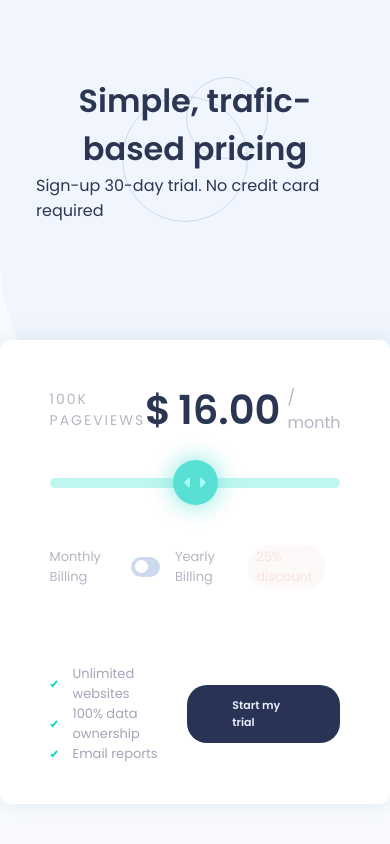
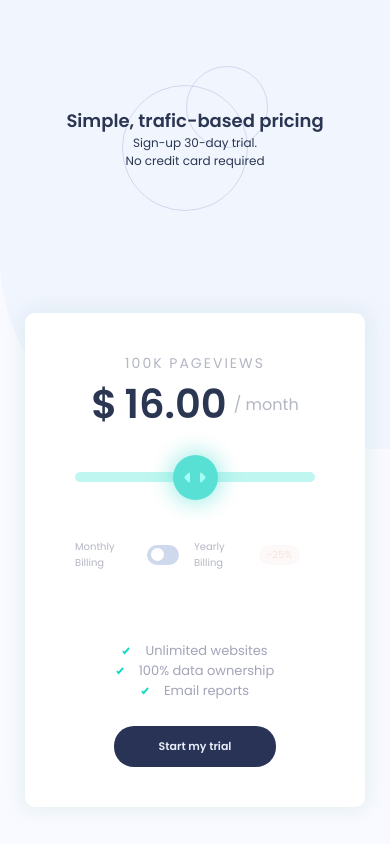
Before and after one commit to thiagoaugusto-as/interactive-pricing-component, a plain HTML site: page index.html in a window 390 px wide. Drawn offline with Linux system fonts and the light colour scheme.

Commit message:
responsividade

```diff
--- a/index.html
+++ b/index.html
@@ -17,7 +17,7 @@
   </div>
   <div class="main-card">
     <div class="main-card--header">
-      <span id="view"></span>
+      <span id="view" class="main-card--header--views"></span>
       <div class="main-card--header--number">
         <h1>$</h1>
         <h1 id="value_month"></h1>
@@ -37,7 +37,10 @@
       </label>
 
       <span>Yearly Billing</span>
-      <div class="main-card--toggle--discount" id="content-discont">25% discount</div>
+      <div class="main-card--toggle--discount" id="content-discont">
+        <span class="main-card--toggle--discount--min">-25%</span>
+        <span class="main-card--toggle--discount--max">25% discount</span>
+      </div>
     </div>
     <div class="main-card--submit">
       <div class="main-card--submit--list">
--- a/style.css
+++ b/style.css
@@ -27,13 +27,16 @@ body {
     justify-content: center;
     align-items: center;
     flex-wrap: wrap;
+
 }
 .header-title {
-    width: 100%;
+    width: 100% !important;
     background-image: url("./images/pattern-circles.svg");
     background-repeat: no-repeat;
     background-position-x: center;
     background-position-y: center;
+
+    text-align: center;
 
     display: flex;
     justify-content: center;
@@ -51,6 +54,8 @@ body {
     width: 500px;
     padding: 40px 50px 40px 50px;
 
+    margin: 0px 25px;
+
     border-radius: 10px;
     box-shadow: 0px 0px 20px 4px rgba(157, 199, 195, 0.2);
 
@@ -62,6 +67,9 @@ body {
     align-items: center;
     width: 100%;
     color: #b4b6c4;
+}
+.main-card--toggle--discount--min {
+    display: none;
 }
 .main-card--header span:first-child {
     letter-spacing: 2px;
@@ -223,3 +231,48 @@ body {
     font-size: 13px;
     color: #a2a4b8;
 }
+@media (max-width: 530px) {
+    .header-title h1 {
+        font-size: 18px;
+        width: 100%;
+    }
+    .header-title p {
+        font-size: 12px;
+        width: 140px;
+    }
+    .header-title {
+        padding: 70px 0px;
+    }
+    .main-card--header--views {
+        text-align: center;
+        width: 100%;
+    }
+    .main-card--header {
+        flex-wrap: wrap;
+    }
+    .main-card--header--number {
+        width: 100% !important;
+        justify-content: center;
+    }
+    .main-card--toggle--discount--max {
+        display: none;
+    }
+    .main-card--toggle--discount--min {
+        display: block;
+    }
+    .main-card--toggle {
+        font-size: 10px
+    }
+    .main-card--submit {
+        flex-wrap: wrap;
+        justify-content: center;
+        margin-top: 70px;
+    }
+    .main-card--submit--list {
+        width: 80%;
+        display: flex;
+        flex-wrap: wrap;
+        justify-content: center;
+        margin-bottom: 25px;
+    }
+}
```
